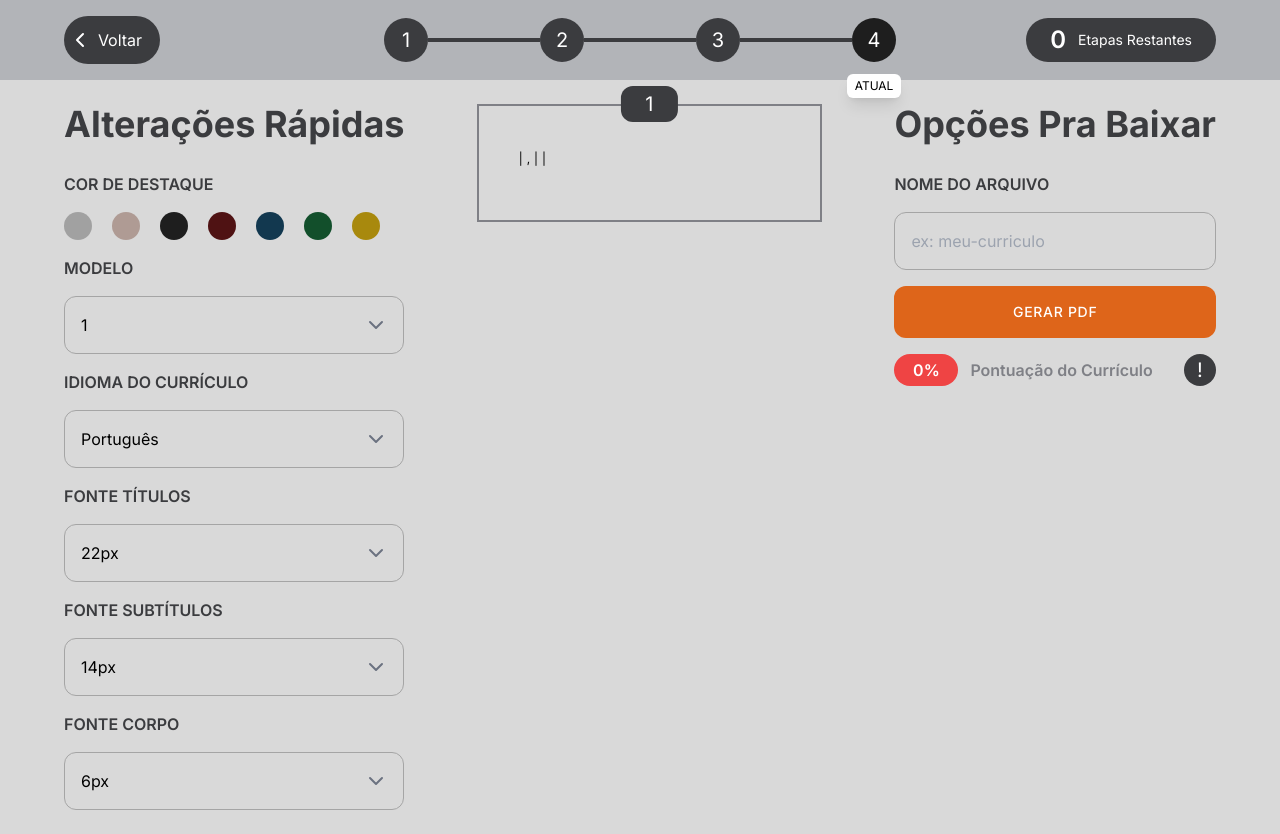
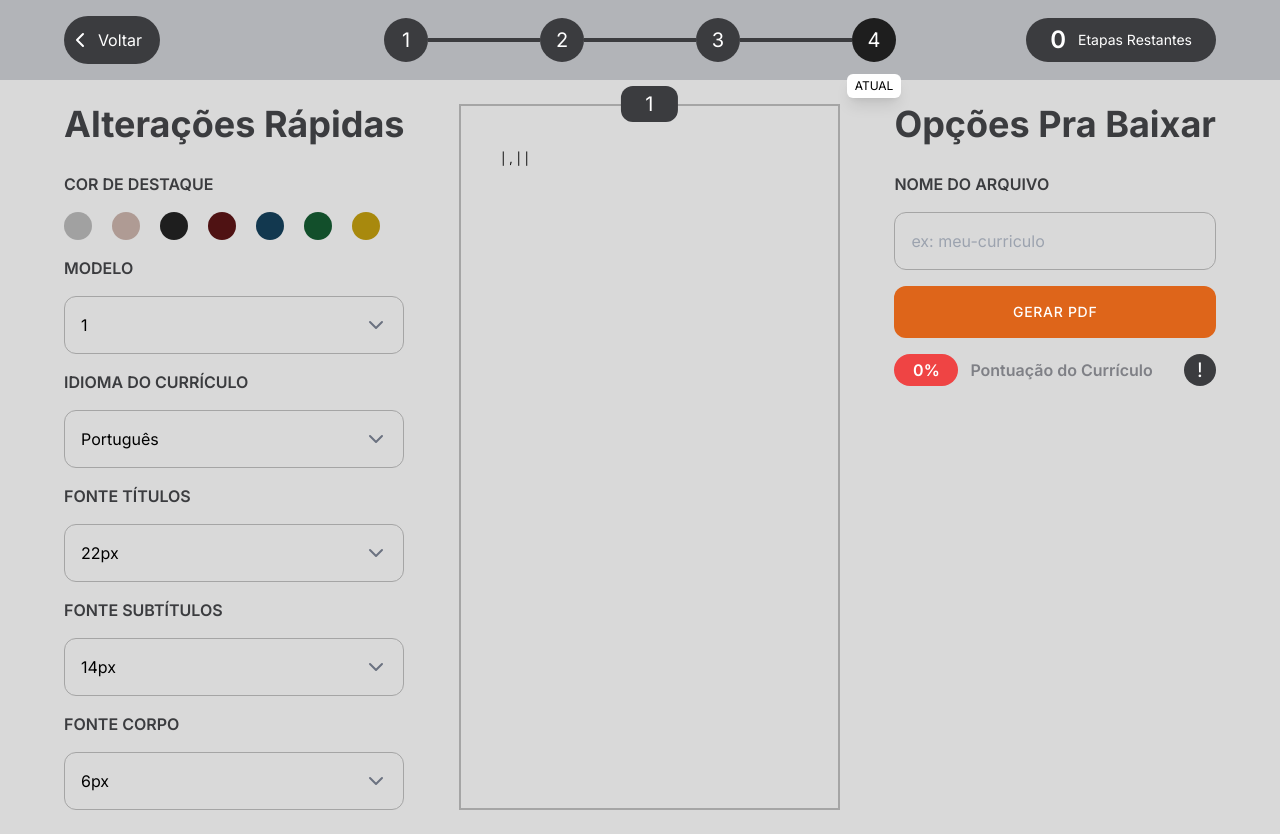
Before and after one commit to ArthurJuwer/CurriculumMaker, a React (Vite) app: page /steps/finalizationCV in a window 1280 px wide. Built offline with nearby package versions, Linux system fonts and the light colour scheme.

Commit message:
novas melhoras

```diff
--- a/src/components/Steps/Curriculums/CurriculumModel1.jsx
+++ b/src/components/Steps/Curriculums/CurriculumModel1.jsx
@@ -62,7 +62,7 @@ export default function CurriculumModel1({ isLast, twoPages }) {
       {currentPage === 1 && (
         <div
           // FOI REMOVIDO O TAMANHO H-FULL OLHAR O HEADER COMO SE FAZ
-          className={`page-1 border-2 border-WeakGray h-full flex flex-col flex-wrap relative`}
+          className={`page-1 ${!isLast ? "border-2 border-BorderInputGray" : "" } h-full flex flex-col flex-wrap relative`}
           ref={borderRef}
         >
 
--- a/src/components/Steps/Curriculums/CurriculumModel2.jsx
+++ b/src/components/Steps/Curriculums/CurriculumModel2.jsx
@@ -53,8 +53,8 @@ export default function CurriculumModel1({ isLast, twoPages }) {
 
       {currentPage === 1 && (
         <div
-          className={`page-1 h-full w-full border-2 border-WeakGray flex flex-col flex-wrap relative`}
-          ref={borderRef}
+        className={`page-1 ${!isLast ? "border-2 border-BorderInputGray" : "" } h-full flex flex-col flex-wrap relative`}
+        ref={borderRef}
         >
 
         <div
--- a/src/components/Steps/Finalization/FinalizationCV.jsx
+++ b/src/components/Steps/Finalization/FinalizationCV.jsx
@@ -180,7 +180,7 @@ export default function FinalizationCV() {
     return (
         <div className="min-h-dvh w-full bg-DefaultGray">
             <TopMarker stepsAtual={'0'} />
-            <div className="2xl:px-32 xl:px-16 px-4 2xl:py-14 py-6 flex xl:flex-row flex-col gap-y-2 justify-between">
+            <div className="2xl:px-32 xl:px-16 px-4 2xl:py-14 py-6 flex xl:flex-row flex-col max-h-[100dvh] h-full gap-y-2 justify-between overflow-x-hidden">
                 <div className="xl:hidden block">
                     <Score isLast={true}/>
                 </div>
@@ -215,10 +215,10 @@ export default function FinalizationCV() {
                     </div>
                 </div>
 
-                <div className="h-full xl:w-[30%]">
-                    <div ref={curriculumRef} className="flex flex-col xl:flex-row items-center justify-center h-full w-full">
-                        <div className={`${mobileOpenCurriculum ? 'block mt-6' : 'hidden'} xl:w-full xl:block min-h-[70dvh] w-full `}>
-                            <Curriculum key={3} />
+                <div className="min-h-full h-90dvh xl:w-[33%] border-2 border-BorderInputGray">
+                    <div ref={curriculumRef} className="flex flex-col xl:flex-row items-center justify-center h-full w-full ">
+                        <div className={`${mobileOpenCurriculum ? 'block mt-6' : 'hidden'}  xl:w-full xl:block min-h-[70dvh] h-full w-full `}>
+                            <Curriculum key={3} isLast={true} />
                         </div>
                         <div className={`${mobileOpenCurriculum ? 'block mt-6' : 'hidden'} flex justify-center`}>
                             <button
```
